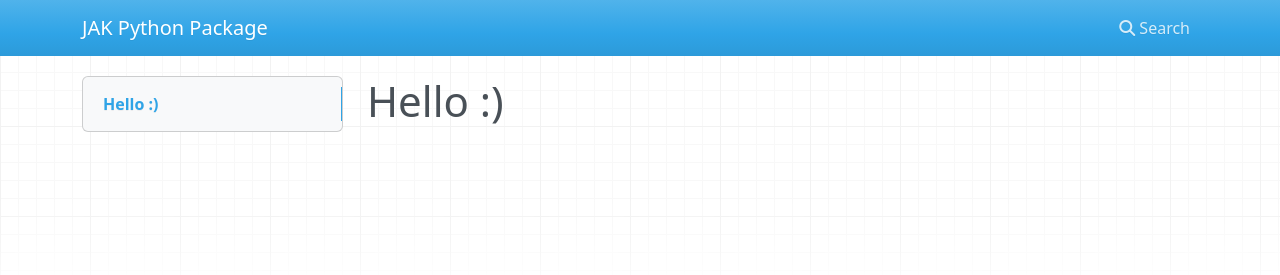
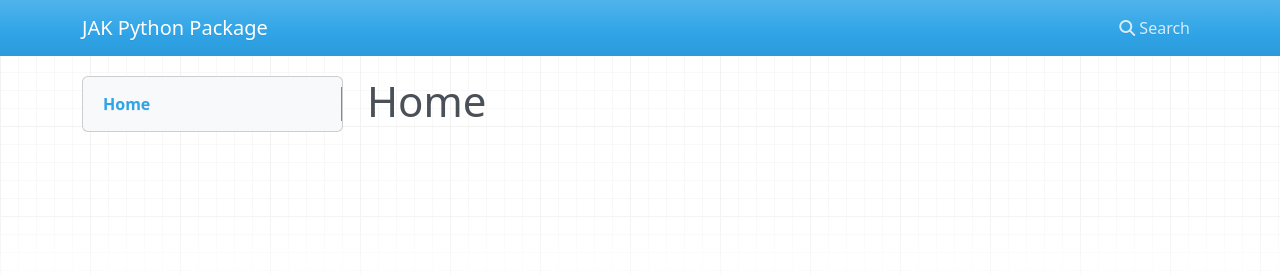
Before and after one commit to Jonak-Adipta-Kalita/JAK-Python-Package, an MkDocs documentation site: the page built from docs/index.md, in a window 1280 px wide. Shown: the top 275 px of the page. Built offline with MkDocs 1.6.1, drawn with Linux system fonts in a browser that asks for light colours; nearby versions of some CDN libraries.

```diff
--- a/docs/index.md
+++ b/docs/index.md
@@ -1 +1 @@
-# Hello :)
+# Home
```
Also changed, not shown: 1 other file.
